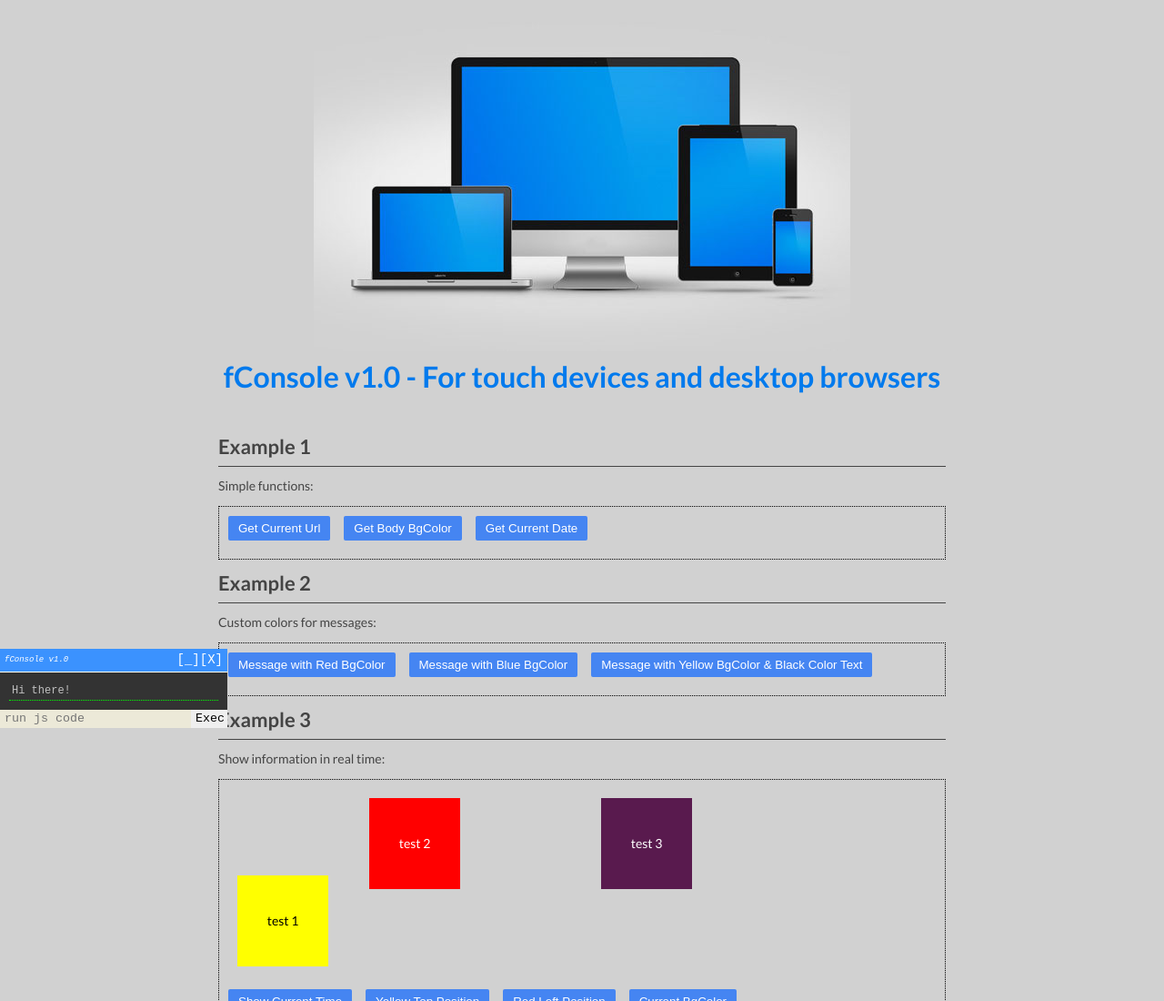
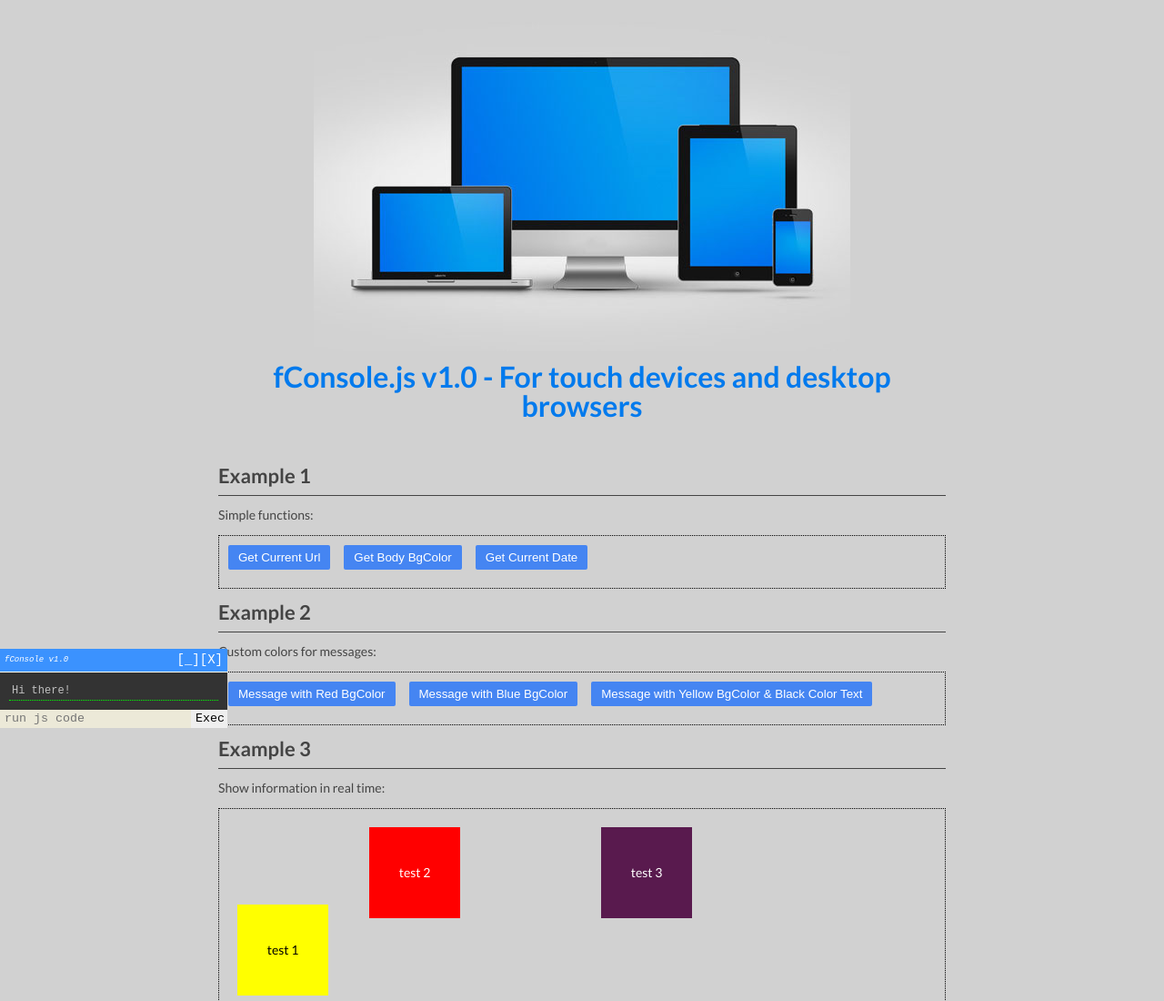
Before and after one commit to FlorinParaschivescu/fConsole, a plain HTML site: page index.html in a window 1280 px wide. Shown: the top 1100 px of the page at 91% size. Drawn offline with Linux system fonts and the light colour scheme.

Commit message:
no message

```diff
--- a/index.html
+++ b/index.html
@@ -1,7 +1,7 @@
 <!DOCTYPE html>
 <html>
 <head>
-    <title>fConsole v1.0 - For touch devices and desktop browsers</title>
+    <title>fConsole.js v1.0 - For touch devices and desktop browsers</title>
 
     <meta charset="utf-8">
     <meta http-equiv="X-UA-Compatible" content="IE=edge">
@@ -19,7 +19,7 @@
         <div class="textAlign-center">
             <img id="img1" src="images/img-1.png" />
         </div>
-        <h1 class="textAlign-center">fConsole v1.0 - For touch devices and desktop browsers</h1>
+        <h1 class="textAlign-center">fConsole.js v1.0 - For touch devices and desktop browsers</h1>
 
         <div class="examples">
             <div class="example example-1">
```
